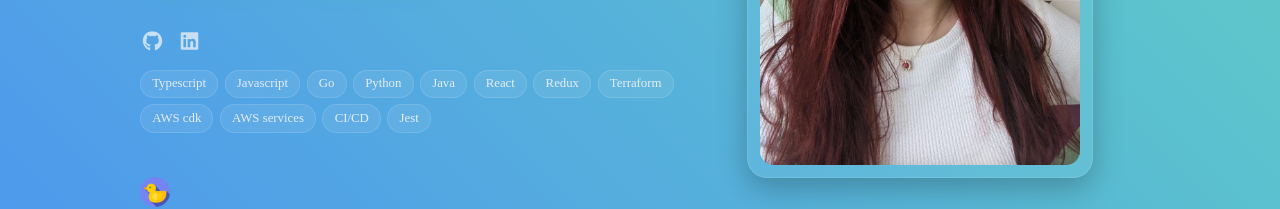
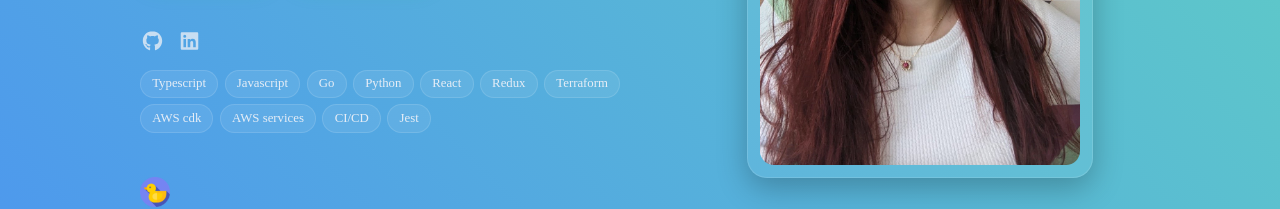
Before and after one commit to Laufley/portfolio, a React (Vite) app: page /portfolio/home in a window 1280 px wide. Shown: the part 391-600 px from the top of the page. Built offline with nearby package versions, Linux system fonts and the light colour scheme.

Commit message:
update cv

```diff
--- a/src/Containers/Home.tsx
+++ b/src/Containers/Home.tsx
@@ -8,7 +8,7 @@ import quack_audio from '../Components/Assets/quack1.mp3';
 import ducky from '../Components/Assets/duck.jpeg';
 import Projects from '../Components/Projects';
 import projectsData from '../Data/projectsData';
-import CVFile from '../Components/Assets/CV_indira_2025.pdf';
+import CVFile from '../Components/Assets/cv_indira_borras_2026.pdf';
 import { faDownload } from '@fortawesome/free-solid-svg-icons';
 
 library.add(fab);
@@ -52,7 +52,7 @@ const Home = () => {
               </a>
             </div>
             <div className="skills desktop-skills">
-              {['Typescript', 'Javascript','Go','Python','Java','React','Redux','Terraform', 'AWS cdk', 'AWS services', 'CI/CD', 'Jest'].map(s => (
+              {['Typescript', 'Javascript','Go','Python','React','Redux','Terraform', 'AWS cdk', 'AWS services', 'CI/CD', 'Jest'].map(s => (
                 <span className="chip" key={s}>{s}</span>
               ))}
             </div>
```
Also changed, not shown: 2 other files (tests, documents, lock files or other folders).
